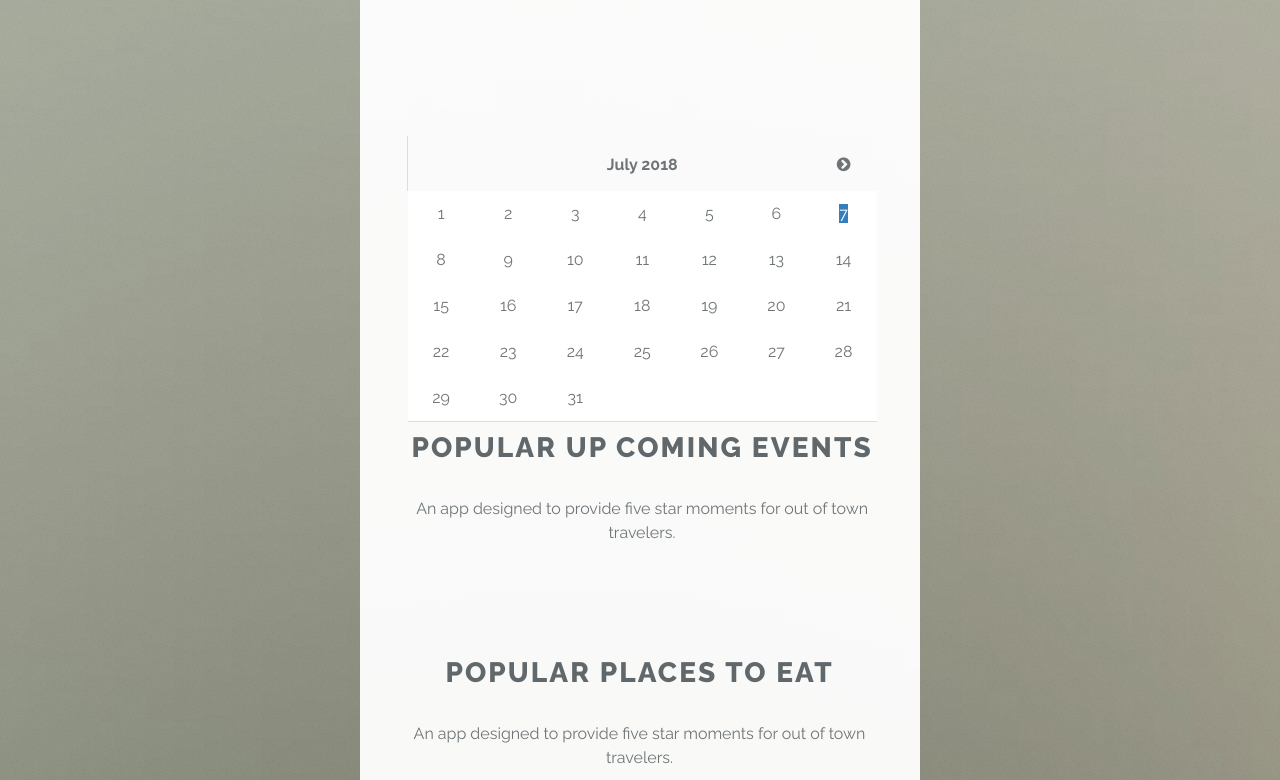
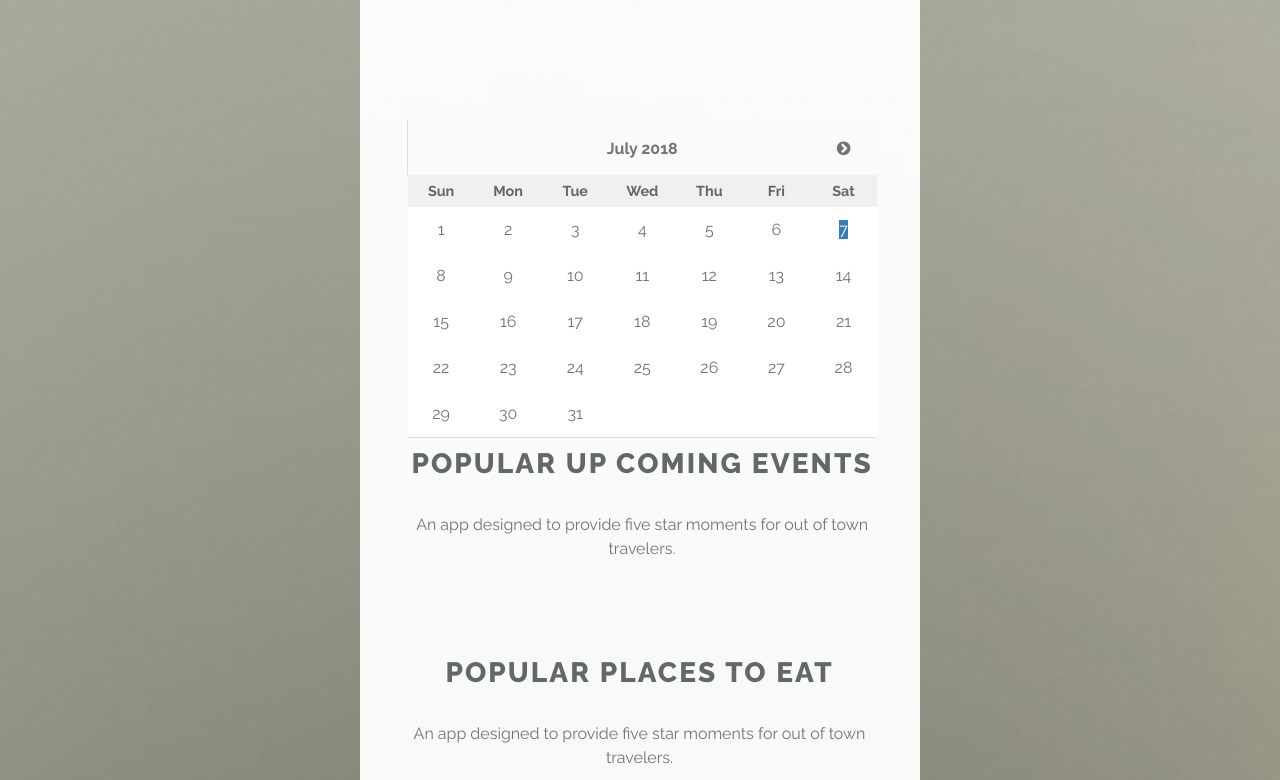
Before and after one commit to unbeatablesites/Project1, a plain HTML site: page index.html in a window 1280 px wide. Shown: the part 820-1600 px from the top of the page. Drawn offline with nearby package versions, Linux system fonts and the light colour scheme; some packages are replaced by stand-ins of ours.

Commit message:
fixed the days, they don't show in the previous version

```diff
--- a/index.html
+++ b/index.html
@@ -61,7 +61,7 @@
 				show_next: 36,
 				cell_border: true,
 				today: true,
-				show_days: false,
+				show_days: true,
 				weekstartson: 0,
 				nav_icon: {
 					prev: '<i class="fa fa-chevron-circle-left"></i>',
```
